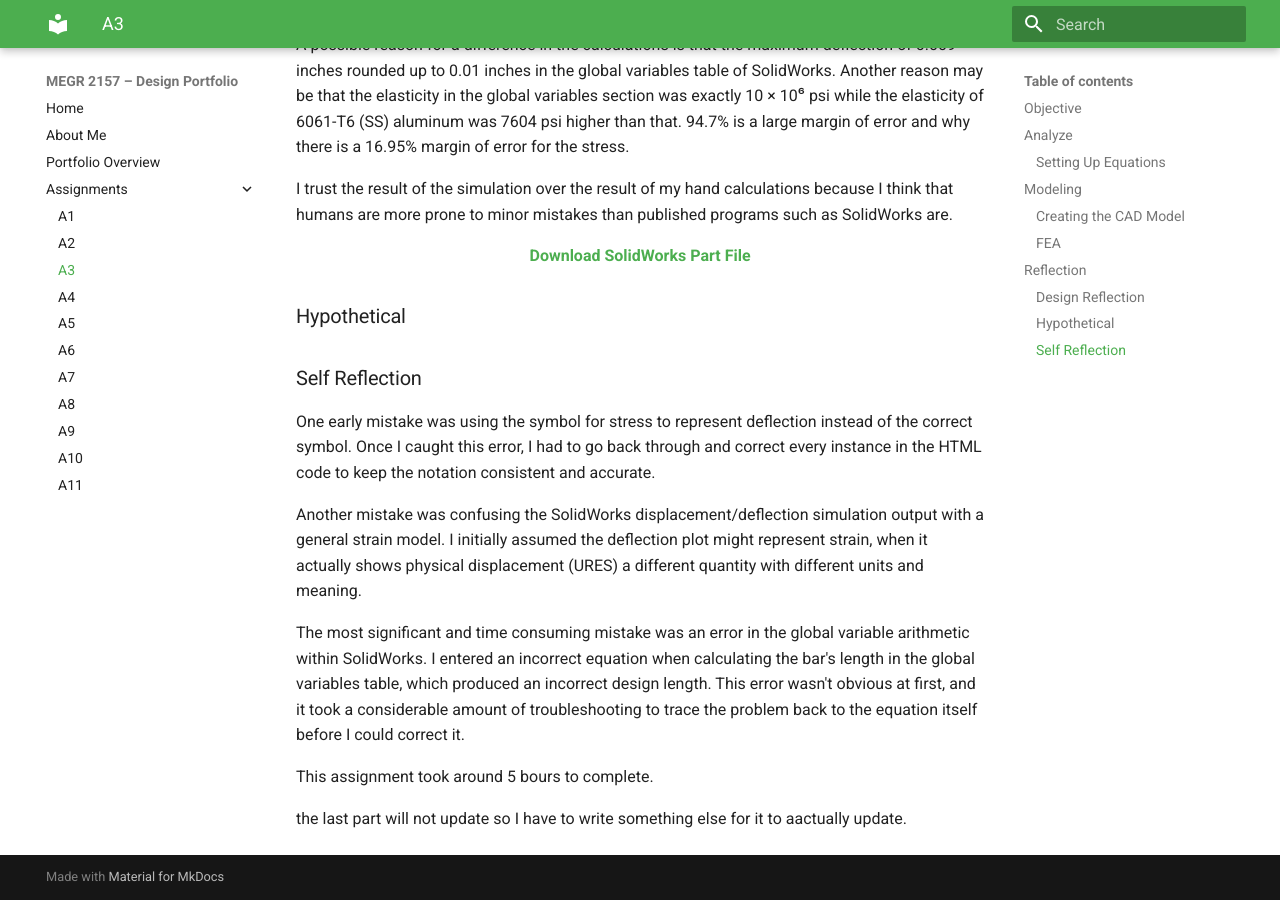
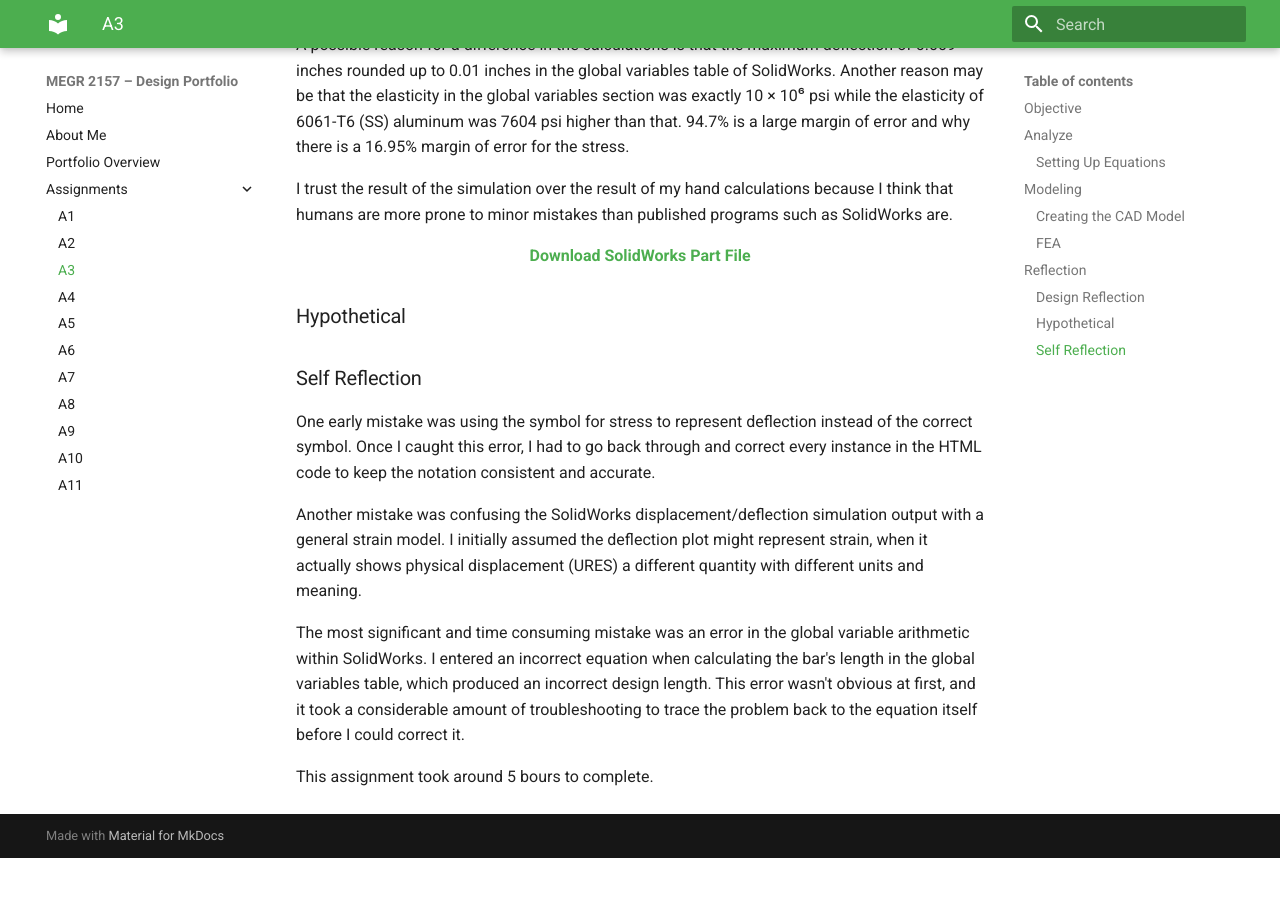
Before and after one commit to SanjayKashyap24/design-projects-portfolio, an MkDocs documentation site: the page built from docs/assignments/A03/index.md, in a window 1280 px wide and 900 px high, scrolled down 5619 px. Built offline with MkDocs 1.6.1 and Material for MkDocs 9.7.7, drawn with Linux system fonts in a browser that asks for light colours; after the commit the page ends 6477 px from its top, so only the background shows below that.

Commit message:
Edit index.md to fix errors and update content
Removed unnecessary lines and clarified the completion time.

```diff
--- a/docs/assignments/A03/index.md
+++ b/docs/assignments/A03/index.md
@@ -174,8 +174,3 @@ Another mistake was confusing the SolidWorks displacement/deflection simulation
 The most significant and time consuming mistake was an error in the global variable arithmetic within SolidWorks. I entered an incorrect equation when calculating the bar's length in the global variables table, which produced an incorrect design length. This error wasn't obvious at first, and it took a considerable amount of troubleshooting to trace the problem back to the equation itself before I could correct it.
 
 This assignment took around 5 bours to complete.
-
-
-
-
-the last part will not update so I have to write something else for it to aactually update.
```
